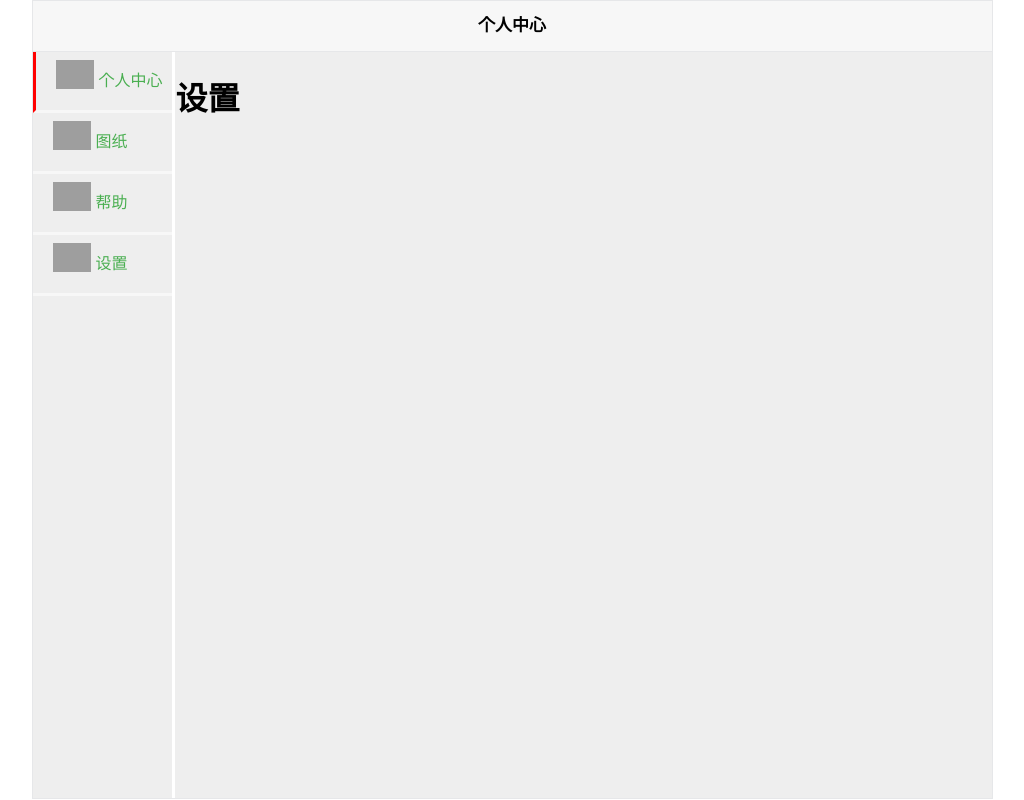
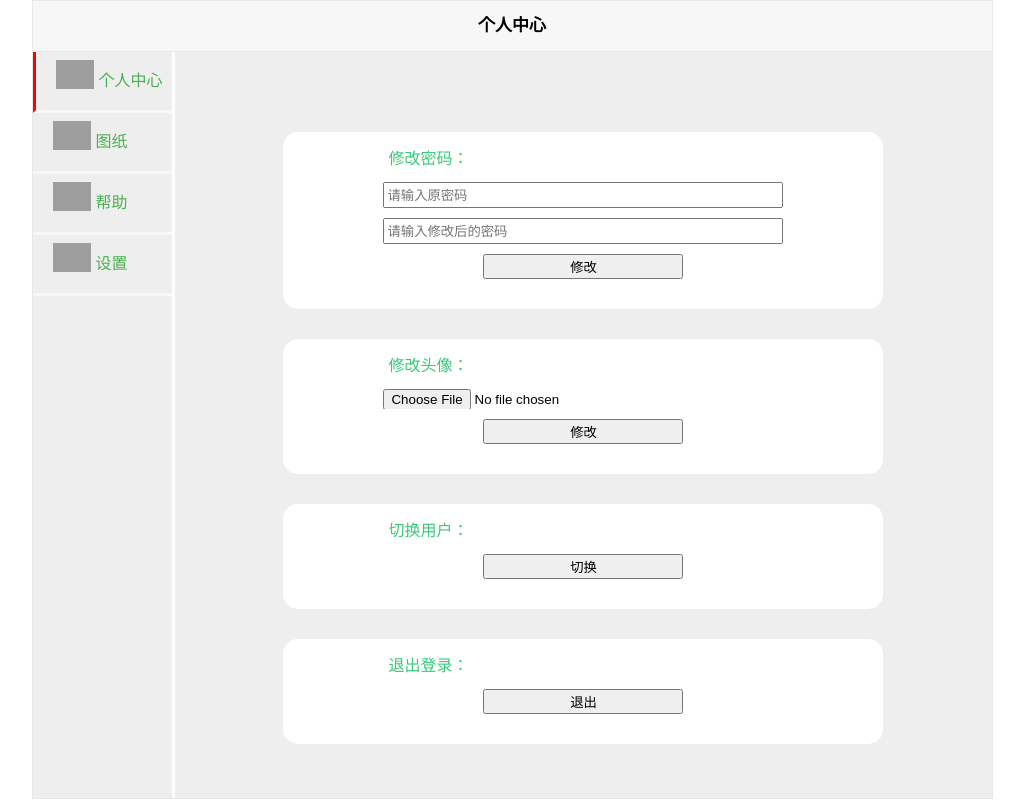
Before and after one commit to byYourSide007/diagram, a Vue app: page /profile/settings in a window 1280 px wide. Shown: the whole page, without its empty margins (128-1152 px from the left). Built offline with nearby package versions, Linux system fonts and the light colour scheme; grey boxes are pictures that could not be loaded; what vue-konva would draw is missing.

Commit message:
upload blueprint

```diff
--- a/src/request/home.js
+++ b/src/request/home.js
@@ -19,10 +19,25 @@ export function sendStage(data) {
   })
 }
 
-export function getBlueprint() {
+// 上传图片类型图纸
+export function sendImgBlueprint(formData){
+  return request({
+    method: "POST",
+    url: '/imgBlueprint',
+    data: formData
+  })
+}
+
+
+// 下载图纸
+export function getBlueprint(username, id) {
   return request({
     method: "GET",
     url: "/getBlueprint",
+    data: {
+      username,
+      id,
+    },
     responseType: 'blob'
   })
 }
--- a/src/request/index.js
+++ b/src/request/index.js
@@ -6,6 +6,7 @@ export function request(config) {
     // baseURL: "http://127.4.13.126:3009", // 测试用本地端口，需要加上 http 请求前缀，否则会拼接localhost
     baseURL: "http://121.4.13.126:3009/", // 测试用本地端口，需要加上 http 请求前缀，否则会拼接localhost
     timeout: 5000, // 五秒超时
+    // timeout: 10000, // 五秒超时
     headers: { 'Content-Type': 'application/x-www-form-urlencoded;charset=UTF-8'}, // 请求头信息
   })
 
--- a/src/request/profile.js
+++ b/src/request/profile.js
@@ -12,3 +12,14 @@ export function modifyIt(name, message, id) {
     }
   })
 }
+
+// 获取用户头像信息
+export function getAvatar(username) {
+  return request({
+    method: "POST",
+    url: "/getAvatar",
+    data: {
+      username,
+    }
+  })
+}
--- /dev/null
+++ b/src/request/setting.js
@@ -0,0 +1,37 @@
+import { request } from "@/request/index";
+
+// 查看密码是否正确
+export function checkPsw(username, password) {
+    return request({
+        method: "POST",
+        url: "/checkPsw",
+        data: {
+            username,
+            password
+        }
+    })
+}
+
+// 修改密码
+export function updatePsw(username, password) {
+    return request({
+        method: "POST",
+        url: "/updatePsw",
+        data: {
+            username, // 新的用户名
+            password, // 新密码
+        }
+    })
+}
+
+// 上传用户头像
+export function updateAvatar(formData) {
+    return request({
+        method: "POST",
+        url: "/updateAvatar",
+        data: formData, // 头像信息
+        headers: {
+            'Content-Type': 'multipart/form-data'
+        }
+    })
+}
--- a/src/store/index.js
+++ b/src/store/index.js
@@ -14,6 +14,10 @@ export default createStore({
       state.isLogin = data.isLogin; // 切换登录状态
       state.username = data.username; // 记录当前登录的用户
       state.user_data = data.user_data;
+    },
+    // 退出登录
+    logout(state) {
+      state.isLogin = false;
     }
   },
   actions: {
--- a/src/views/blueprint/BluePrint.vue
+++ b/src/views/blueprint/BluePrint.vue
@@ -1,7 +1,10 @@
 <template>
     <div class="blueprint">
         <div class="upload">
-            <input type="file" ref="fileInput" @change="handleFileChange">
+            <input type="file"
+                   ref="fileInput"
+                   @change="handleFileChange"
+                   accept="image/*">
             <button @click="uploadFile">上传</button>
         </div>
 
@@ -18,7 +21,7 @@
 </template>
 
 <script>
-    import {getBlueprint} from "../../request/home.js"
+    import {getBlueprint, sendImgBlueprint} from "../../request/home.js"
   export default {
     name: "BluePrint",
     data() {
@@ -56,29 +59,30 @@
       }
     },
     methods: {
+      // 当文件发生改变
       handleFileChange(event) {
         const file = event.target.files[0];
         this.fileName = file.name;
         this.fileType = file.type;
         this.fileExtension = this.fileType.split('/').pop();
       },
+      // 发送到后端 文件
       uploadFile() {
-        // alert("上传成功")
-      //   const formData = new FormData();
-      //   formData.append('file', this.file);
-      //
-      //   axios.post('/api/upload', formData, {
-      //     headers: {
-      //       'Content-Type': 'multipart/form-data'
-      //     }
-      //   }).then(response => {
-      //     console.log(response.data);
-      //   }).catch(error => {
-      //     console.log(error);
-      //   });
+        const formData = new FormData();
+        let file = this.$refs.fileInput.files[0];
+        let username = JSON.parse(localStorage.getItem('user_data')).username;
+
+        formData.append('file', file);
+        formData.append('text', username);
+        sendImgBlueprint(formData).then(res => {
+          console.log(res)
+        })
       },
+      // 下载图纸文件
       downloadIt() {
-        getBlueprint().then(res => {
+        let username = JSON.parse(localStorage.getItem('user_data')).username;
+        // let id = "id"; // 图片的id
+        getBlueprint(username).then(res => {
           const { data } = res;
           const url = window.URL.createObjectURL(new Blob([data]));
           const link = document.createElement('a');
@@ -88,7 +92,6 @@
           document.body.appendChild(link);
           link.click();
         })
-
       }
     }
 
--- a/src/views/login/LoginView.vue
+++ b/src/views/login/LoginView.vue
@@ -135,8 +135,8 @@
                   username: data.username, // 用户名进行记录
                   user_data: data.user_data
                 })
-
-                // 本地存储用户信息
+              console.log(this.$store.state.isLogin);
+              // 本地存储用户信息
                 // localStorage.setItem('username', {
                 //   "username": data.username
                 // });
@@ -144,8 +144,14 @@
               // console.log(JSON.parse(localStorage.getItem('username')));
               //   localStorage.setItem('id', data.user_data.id);
 
+              let isLogin = {
+                "isLogin": true,
+              }
+              isLogin = JSON.stringify(isLogin)
+              localStorage.setItem('isLogin', isLogin);
 
-              const data_user = JSON.stringify(data.user_data)
+
+              const data_user = JSON.stringify(data.user_data);
                 localStorage.setItem('user_data', data_user);
                 // 跳转到首页
                 this.$router.push('/')
--- a/src/views/settings/SettingsConfig.vue
+++ b/src/views/settings/SettingsConfig.vue
@@ -1,16 +1,174 @@
 <template>
     <div class="setting">
-        <h1>设置</h1>
+        <div class="list">
+
+          <div class="list_item">
+            <div class="list_item_name">修改密码：</div>
+            <input type="password"
+                   @blur="originPsw"
+                   placeholder="请输入原密码"
+                   ref="originPassword">
+            <input type="password"
+                   placeholder="请输入修改后的密码"
+                   ref="afterPassword">
+            <button @click="modifyPsw()" >修改</button>
+          </div>
+
+          <div class="list_item">
+            <div class="list_item_name">修改头像：</div>
+            <input type="file"
+                   ref="avatar"
+                   accept="image/*">
+            <button @click="updateAvatar()" >修改</button>
+          </div>
+
+          <div class="list_item">
+            <div class="list_item_name">切换用户：</div>
+            <button @click="switchUser" >切换</button>
+          </div>
+
+          <div class="list_item">
+            <div class="list_item_name">退出登录：</div>
+            <button @click="logout" >退出</button>
+          </div>
+
+        </div>
     </div>
 </template>
 
 <script>
+import {checkPsw, updatePsw, updateAvatar} from "@/request/setting.js"
   export default {
-    name: "SettingsConfig"
+    name: "SettingsConfig",
+    data() {
+      return {
+        isOriginPswRight: false,
+        list: ["修改密码", "修改头像", "切换用户", "退出登录",]
+      }
+    },
+    methods: {
+      // 检查原密码是否合理
+      originPsw() {
+        const psw = this.$refs.originPassword.value;
+        if (!psw) {
+          alert("内容不能为空！");
+          return;
+        }
+        const user = JSON.parse(localStorage.user_data);
+        // console.log(user)
+        const username = user.username;
+        // console.log(username);
+        checkPsw(username, psw).then(res => {
+          console.log(res)
+          const { data } = res;
+          console.log(data)
+          const status = data.status;
+          if (!status) {
+            this.isOriginPswRight = true;
+            alert("密码验证成功！")
+          }else {
+            this.isOriginPswRight = false;
+            alert("原密码输入错误！")
+          }
+        })
+
+      },
+      // 修改密码
+      modifyPsw(){
+        const psw = this.$refs.afterPassword.value;
+        if (!this.isOriginPswRight) {
+          alert("请先验证原密码！")
+        }
+        if (!psw) {
+          alert("内容不能为空！");
+          return;
+        }
+        const user = JSON.parse(localStorage.user_data);
+        const username = user.username;
+        updatePsw(username, psw).then(res => {
+          const { data } = res;
+          if (!data.status) {
+            alert("成功修改密码！");
+            return;
+          }else {
+            alert(`修改失败,错误信息为${data.message}`);
+            return;
+          }
+        })
+      },
+
+      // 修改头像
+      updateAvatar() {
+        let file = this.$refs.avatar.files[0];
+        // console.log(file)
+        let formData = new FormData();
+        formData.append('file', file);
+
+        let username = JSON.parse(localStorage.getItem('user_data')).username;
+        formData.append('text', username);
+        console.log(formData)
+        updateAvatar(formData).then(res => {
+          console.log(res)
+        })
+      },
+
+      // 切换用户
+      switchUser() {
+        this.$router.push('/login')
+      },
+      // 退出登录
+      logout() {
+        let isLogin = JSON.parse(localStorage.getItem('isLogin'))
+        // console.log(isLogin['isLogin'])
+        // console.log(isLogin)
+        isLogin['isLogin'] = false;
+        isLogin = JSON.stringify(isLogin)
+        localStorage.setItem('isLogin', isLogin);
+
+        // isLogin = JSON.parse(localStorage.getItem('isLogin'))
+        // console.log(isLogin['isLogin'])
+
+        this.$store.commit('logout')
+        this.$router.push("/")
+      }
+    }
   }
 </script>
 
-<style scoped>
+<style scoped lang="scss">
+    .list {
+      display: flex;
+      flex-flow: column nowrap;
+      margin-top: 50px;
+      overflow: scroll;
+
+      .list_item {
+        display: flex;
+        flex-flow: column nowrap;
+        width: 400px;
+        margin: 30px auto 0;
+        padding: 10px 100px 20px;
+        border-radius: 15px;
+        background-color: #fff;
+
+        .list_item_name {
+          color: #38c979;
+          padding: 3px 5px;
+        }
+
+        input {
+          margin-top: 10px;
+          //margin-bottom: ;
+          height: 20px;
+        }
+        button {
+          width: 50%;
+          margin: 10px auto;
+        }
+      }
+
+    }
+
     .setting {
         z-index: 999;
     }
```
Also changed, not shown: src/views/center/PersonalCenter.vue (+46 -18 lines).
